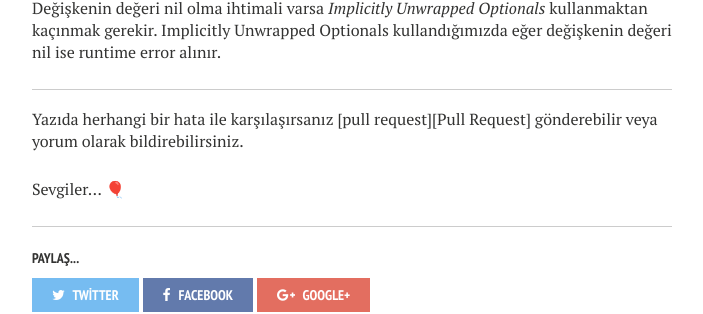
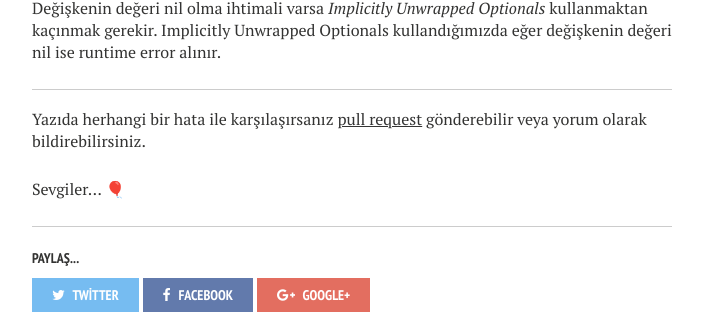
Before and after one commit to conqs/muhasturk.github.io, a Jekyll site: the page built from _posts/swift/2016-03-01-swift-temelleri.md, in a window 1280 px wide and 900 px high, scrolled down 8458 px. Shown: the part 273-587 px from the top of the window, without its empty margins (288-991 px from the left). Built offline with Jekyll 4.4.1, drawn with Linux system fonts in a browser that asks for light colours; comment, search, counter and statistics services are not loaded; part of the change alters nothing that is shown.

Commit message:
add pr link

```diff
--- a/_posts/swift/2016-03-01-swift-temelleri.md
+++ b/_posts/swift/2016-03-01-swift-temelleri.md
@@ -382,3 +382,5 @@ Değişkenin değeri nil olma ihtimali varsa *Implicitly Unwrapped Optionals* ku
 Yazıda herhangi bir hata ile karşılaşırsanız [pull request][Pull Request] gönderebilir veya yorum olarak bildirebilirsiniz.
 
 Sevgiler... 🎈
+
+[Pull Request]: https://github.com/muhasturk/muhasturk.github.io/blob/master/_posts/swift/2016-03-01-swift-temelleri.md "Pull Request Gönder"
```
